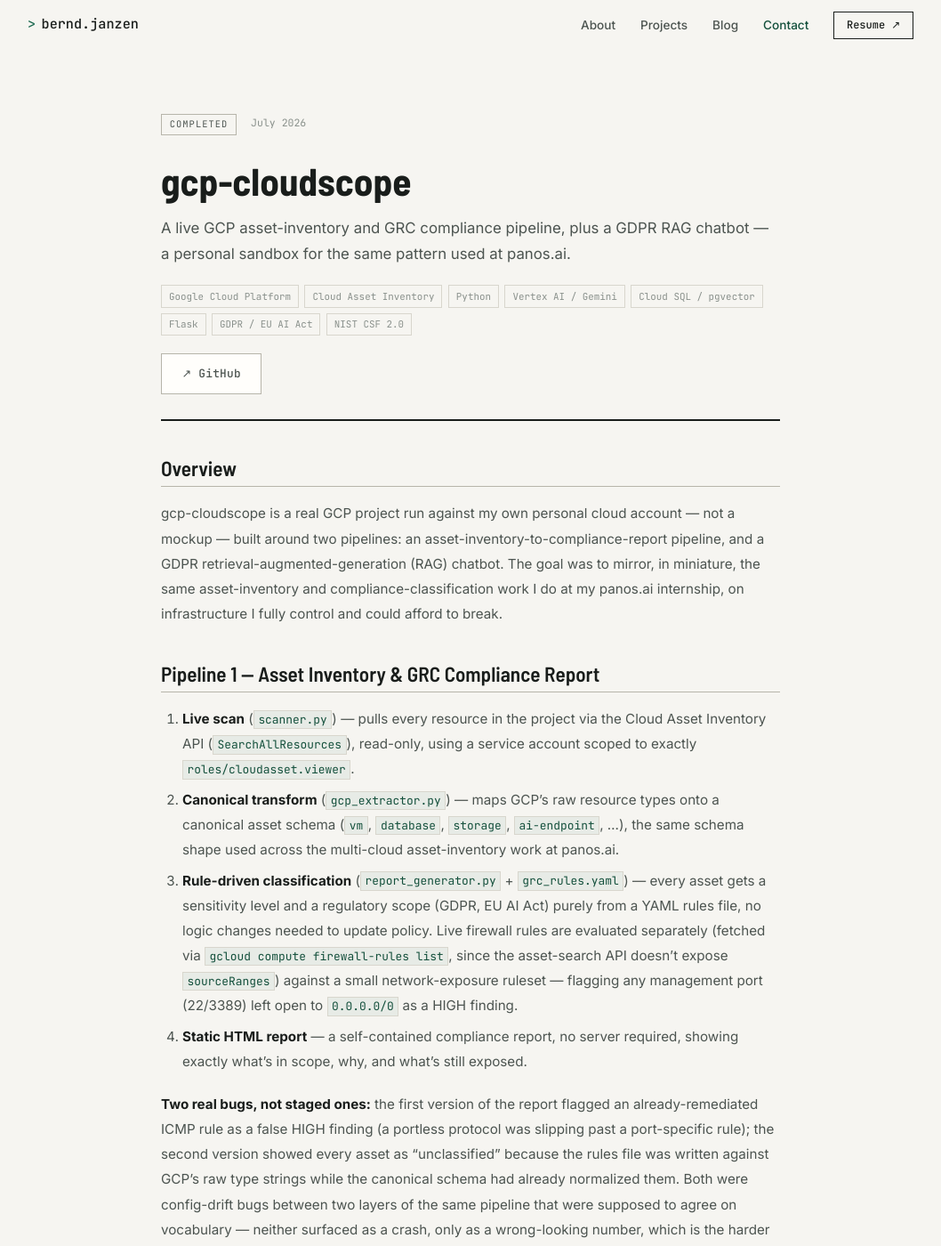
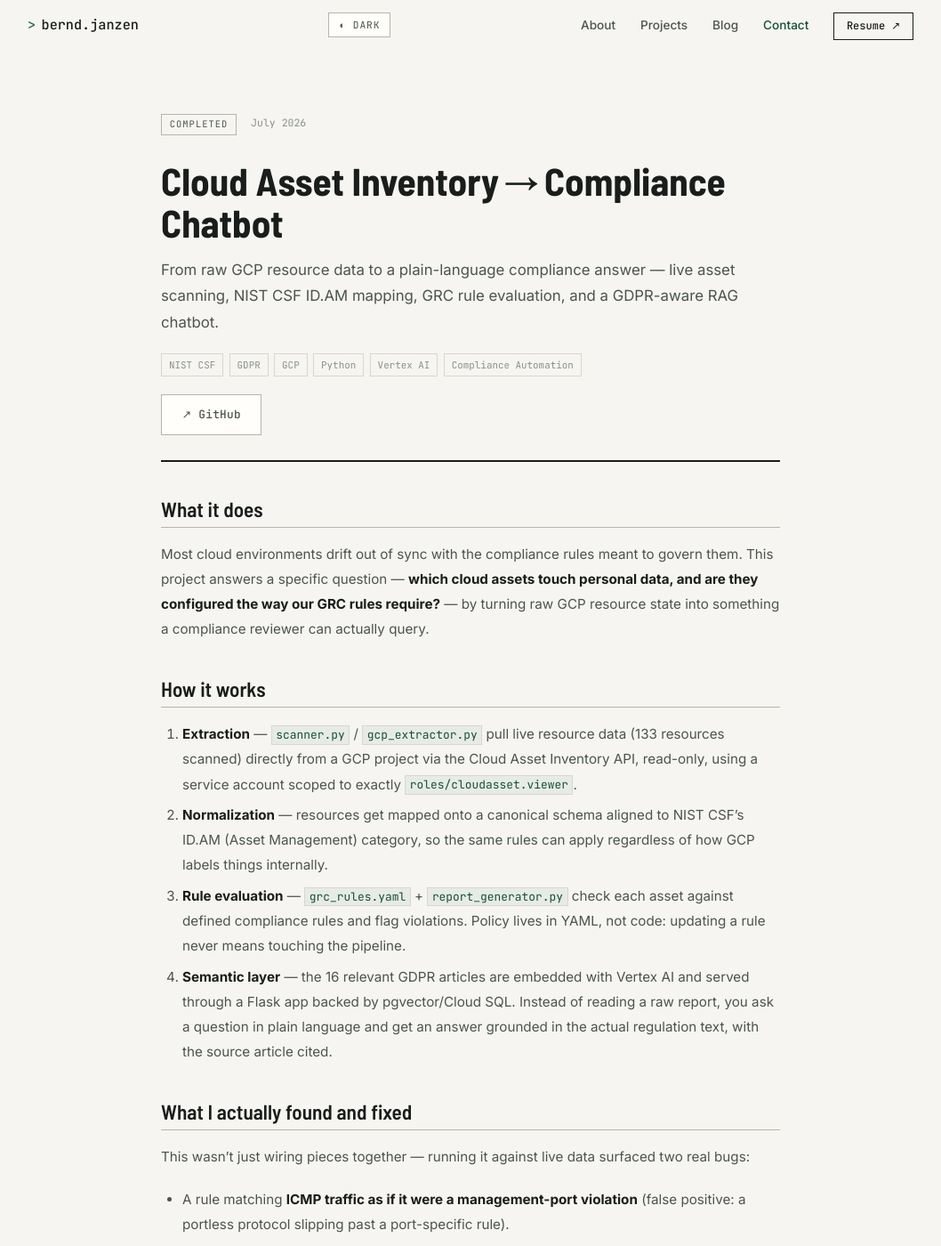
Before and after one commit to manjou/manjou.github.io, a Jekyll site: the page built from _projects/gcp-cloudscope.md, in a window 1280 px wide and 1400 px high. Shown: the whole window at 89% size, without its empty margins (111-1169 px from the left). Built offline with Jekyll 4.4.1, drawn with Linux system fonts in a browser that asks for light colours; some of the changed text lies outside the part shown.

Commit message:
Add dark/light theme toggle; merge GCP projects into one card; rewrite project page
- Theme toggle in nav: respects prefers-color-scheme, persists to
  localStorage, set pre-paint in head to avoid flash; dark palette
  keeps the document aesthetic
- Single 'Cloud Asset Inventory → Compliance Chatbot' project replaces
  the two GCP cards; full write-up rewritten (incl. AI-agent
  collaboration and known Cloud SQL init issue)
- About: engineering background surfaced (full-stack training,
  agent-directed development)

Co-Authored-By: Claude Fable 5 <noreply@anthropic.com>

```diff
--- a/_includes/head.html
+++ b/_includes/head.html
@@ -3,6 +3,15 @@
 <meta name="description" content="{{ page.description | default: site.description }}">
 <title>{% if page.title %}{{ page.title }} — {{ site.title }}{% else %}{{ site.title }} — {{ site.tagline }}{% endif %}</title>
 
+<script>
+  (function () {
+    var t = localStorage.getItem('theme');
+    if (t !== 'dark' && t !== 'light') {
+      t = window.matchMedia('(prefers-color-scheme: dark)').matches ? 'dark' : 'light';
+    }
+    document.documentElement.setAttribute('data-theme', t);
+  })();
+</script>
 <link rel="stylesheet" href="{{ '/assets/css/main.css' | relative_url }}">
 
 {% seo %}
--- a/_includes/nav.html
+++ b/_includes/nav.html
@@ -3,9 +3,12 @@
     <a href="{{ '/' | relative_url }}" class="nav-logo">
       <span class="accent">&gt;</span> bernd.janzen
     </a>
-    <button class="nav-toggle" id="navToggle" aria-label="Toggle navigation">
-      <span></span><span></span><span></span>
-    </button>
+    <div class="nav-actions">
+      <button class="theme-toggle" id="themeToggle" aria-label="Switch color theme">dark</button>
+      <button class="nav-toggle" id="navToggle" aria-label="Toggle navigation">
+        <span></span><span></span><span></span>
+      </button>
+    </div>
     <ul class="nav-links" id="navLinks">
       <li><a href="{{ '/#about' | relative_url }}" {% if page.url == '/' %}{% endif %}>About</a></li>
       <li><a href="{{ '/#projects' | relative_url }}">Projects</a></li>
--- a/_projects/gcp-cloudscope.md
+++ b/_projects/gcp-cloudscope.md
@@ -1,53 +1,54 @@
 ---
-title: gcp-cloudscope
-description: A live GCP asset-inventory and GRC compliance pipeline, plus a GDPR RAG chatbot — a personal sandbox for the same pattern used at panos.ai.
+title: Cloud Asset Inventory → Compliance Chatbot
+description: From raw GCP resource data to a plain-language compliance answer — live asset scanning, NIST CSF ID.AM mapping, GRC rule evaluation, and a GDPR-aware RAG chatbot.
 status: Completed
 status_class: completed
 github: https://github.com/manjou/gcp-cloudscope
 date: 2026-07-04
 tags:
-  - Google Cloud Platform
-  - Cloud Asset Inventory
+  - NIST CSF
+  - GDPR
+  - GCP
   - Python
-  - Vertex AI / Gemini
-  - Cloud SQL / pgvector
-  - Flask
-  - GDPR / EU AI Act
-  - NIST CSF 2.0
+  - Vertex AI
+  - Compliance Automation
 ---
 
-## Overview
+## What it does
 
-gcp-cloudscope is a real GCP project run against my own personal cloud account — not a mockup — built around two pipelines: an asset-inventory-to-compliance-report pipeline, and a GDPR retrieval-augmented-generation (RAG) chatbot. The goal was to mirror, in miniature, the same asset-inventory and compliance-classification work I do at my panos.ai internship, on infrastructure I fully control and could afford to break.
+Most cloud environments drift out of sync with the compliance rules meant to govern them. This project answers a specific question — **which cloud assets touch personal data, and are they configured the way our GRC rules require?** — by turning raw GCP resource state into something a compliance reviewer can actually query.
 
-## Pipeline 1 — Asset Inventory & GRC Compliance Report
+## How it works
 
-1. **Live scan** (`scanner.py`) — pulls every resource in the project via the Cloud Asset Inventory API (`SearchAllResources`), read-only, using a service account scoped to exactly `roles/cloudasset.viewer`.
-2. **Canonical transform** (`gcp_extractor.py`) — maps GCP's raw resource types onto a canonical asset schema (`vm`, `database`, `storage`, `ai-endpoint`, …), the same schema shape used across the multi-cloud asset-inventory work at panos.ai.
-3. **Rule-driven classification** (`report_generator.py` + `grc_rules.yaml`) — every asset gets a sensitivity level and a regulatory scope (GDPR, EU AI Act) purely from a YAML rules file, no logic changes needed to update policy. Live firewall rules are evaluated separately (fetched via `gcloud compute firewall-rules list`, since the asset-search API doesn't expose `sourceRanges`) against a small network-exposure ruleset — flagging any management port (22/3389) left open to `0.0.0.0/0` as a HIGH finding.
-4. **Static HTML report** — a self-contained compliance report, no server required, showing exactly what's in scope, why, and what's still exposed.
+1. **Extraction** — `scanner.py` / `gcp_extractor.py` pull live resource data (133 resources scanned) directly from a GCP project via the Cloud Asset Inventory API, read-only, using a service account scoped to exactly `roles/cloudasset.viewer`.
+2. **Normalization** — resources get mapped onto a canonical schema aligned to NIST CSF's ID.AM (Asset Management) category, so the same rules can apply regardless of how GCP labels things internally.
+3. **Rule evaluation** — `grc_rules.yaml` + `report_generator.py` check each asset against defined compliance rules and flag violations. Policy lives in YAML, not code: updating a rule never means touching the pipeline.
+4. **Semantic layer** — the 16 relevant GDPR articles are embedded with Vertex AI and served through a Flask app backed by pgvector/Cloud SQL. Instead of reading a raw report, you ask a question in plain language and get an answer grounded in the actual regulation text, with the source article cited.
 
-**Two real bugs, not staged ones:** the first version of the report flagged an already-remediated ICMP rule as a false HIGH finding (a portless protocol was slipping past a port-specific rule); the second version showed every asset as "unclassified" because the rules file was written against GCP's raw type strings while the canonical schema had already normalized them. Both were config-drift bugs between two layers of the same pipeline that were supposed to agree on vocabulary — neither surfaced as a crash, only as a wrong-looking number, which is the harder kind of bug to catch.
+## What I actually found and fixed
+
+This wasn't just wiring pieces together — running it against live data surfaced two real bugs:
+
+- A rule matching **ICMP traffic as if it were a management-port violation** (false positive: a portless protocol slipping past a port-specific rule).
+- A rules file written against **GCP's raw internal type strings instead of the normalized schema**, which silently broke every rule relying on it — every asset showed as "unclassified."
+
+Both were config-drift bugs between two layers of the same pipeline that were supposed to agree on vocabulary. Neither surfaced as a crash, only as a wrong-looking number — the harder kind of bug to catch. Both required tracing the mismatch back through the pipeline to fix.
 
 ## Security finding: the exposure nobody created
 
-Scanning the project surfaced roughly 40 unused subnets spread across every GCP region — an artifact of GCP's default VPC auto-provisioning a subnet per region at project creation — and two firewall rules open to the entire internet: `default-allow-rdp` (TCP 3389, for a project running zero Windows machines) and `default-allow-ssh` (TCP 22, unrestricted). Remediated via the `gcloud` CLI rather than the console, so the fix is reproducible: deleted the RDP rule outright, and restricted SSH to a single source IP. Verified the fix two ways — `firewall-rules describe` (not the ambiguous `list` output) and `get-effective-firewalls` at the instance level, to prove nothing was being inherited from an organization policy above the project.
+Scanning the project also surfaced roughly 40 unused default subnets and two firewall rules open to the entire internet: `default-allow-rdp` (TCP 3389, in a project running zero Windows machines) and `default-allow-ssh` (TCP 22, unrestricted). Remediated via the `gcloud` CLI so the fix is reproducible — RDP rule deleted, SSH restricted to a single source IP — and verified two ways: `firewall-rules describe` and `get-effective-firewalls` at the instance level, to prove nothing was inherited from a policy above the project.
 
-## Pipeline 2 — GDPR Compliance Chatbot (RAG)
+## Built with AI-agent collaboration
 
-A small retrieval-augmented-generation service: GDPR article text is embedded once via Vertex AI (`text-embedding-004`) into a Cloud SQL/pgvector table; a question comes in through a minimal HTML chat page, gets embedded the same way, semantically matched against the stored articles, and answered by Gemini using only the matched regulation text as context — with every question and answer logged to an audit table. The point of the RAG approach over asking Gemini directly: the answer is grounded in the actual regulation text, and every response cites which article it came from.
+This was built working with an AI coding agent throughout. My role was defining the compliance problem, designing the schema and rule logic, and validating the output against real data — including catching the two bugs above. Directing and reviewing an agent through a working technical pipeline, and knowing when its output is wrong, is itself part of the skill this project demonstrates.
 
-## Security practices carried through the whole project
+## Security practices carried through
 
-- **No key files** — every GCP call authenticates via Application Default Credentials; nothing to leak because nothing is written to disk.
-- **Secrets fail loud** — Cloud SQL config lives in `.env` only, with no hardcoded fallback, so missing configuration crashes at startup rather than misbehaving silently.
-- **A leaked secret found early got rotated, not just deleted** — a Cloud SQL password briefly present in git history was rotated via `gcloud sql users set-password` before the history was scrubbed with `git filter-repo`; scrubbing alone would only have been cosmetic.
-- **Same treatment applied again before this repo went public** — a real GCP project ID, project number, and a personal IP address were found in tracked files and git history during the pre-publish review, and were redacted with the same `filter-repo` approach, done while the repo still had zero remote (the safest possible moment to rewrite history).
+- **No key files** — every GCP call authenticates via Application Default Credentials.
+- **Secrets fail loud** — Cloud SQL config lives in `.env` only, no hardcoded fallback; missing configuration crashes at startup instead of misbehaving silently.
+- **A leaked secret got rotated, not just deleted** — a Cloud SQL password briefly in git history was rotated via `gcloud sql users set-password` before the history was scrubbed with `git filter-repo`.
+- **Pre-publish review** — a real project ID, project number, and personal IP found in tracked files were redacted the same way before the repo went public.
 
-## Skills demonstrated
+## Where it stands
 
-- Cloud Asset Inventory API usage with least-privilege service accounts
-- Rule-driven GRC classification decoupled from code (YAML policy, not hardcoded logic)
-- Firewall/network exposure auditing and CLI-based remediation, independently verified
-- Retrieval-augmented generation (Vertex AI embeddings + pgvector + Gemini)
-- Git history remediation (credential rotation, `git filter-repo`) — used twice, for two separate real findings
+Public repo, deployed and screenshotted. One known unresolved issue: the Cloud SQL connector occasionally hangs on init (not blocking — the chat UI works; initialization sometimes needs a retry).
--- a/assets/css/main.scss
+++ b/assets/css/main.scss
@@ -104,11 +104,41 @@
   --accent-ink:   #14503c;
   --accent-wash:  rgba(30, 107, 82, 0.07);
   --warn:         #a3512e;
+  --panel:        #191d1b;
+  --panel-fg:     #f6f5f1;
   --display:      'Barlow Semi Condensed', 'Arial Narrow', sans-serif;
   --sans:         'Inter', -apple-system, BlinkMacSystemFont, 'Segoe UI', sans-serif;
   --mono:         'JetBrains Mono', 'SF Mono', 'Courier New', monospace;
   --max-width:    1060px;
   --transition:   0.18s ease;
+}
+
+/* Dark theme — same document, read at night. Toggled via data-theme
+   (set inline in head.html before first paint). */
+:root[data-theme="dark"] {
+  --paper:        #15181a;
+  --surface:      #1b1f21;
+  --ink:          #e6e4dc;
+  --ink-soft:     #a8aca6;
+  --ink-faint:    #6f746f;
+  --rule:         #2d3234;
+  --rule-strong:  #41474a;
+  --accent:       #4fae8b;
+  --accent-ink:   #6cc2a2;
+  --accent-wash:  rgba(79, 174, 139, 0.09);
+  --panel:        #101314;
+}
+
+:root[data-theme="dark"] .btn-primary {
+  background: var(--ink);
+  border-color: var(--ink);
+  color: var(--paper);
+}
+
+:root[data-theme="dark"] .btn-primary:hover {
+  background: var(--accent);
+  border-color: var(--accent);
+  color: #101314;
 }
 
 /* ===========================
@@ -250,6 +280,32 @@ code, pre {
 }
 
 .nav-logo .accent { color: var(--accent); }
+
+.nav-actions {
+  display: flex;
+  align-items: center;
+  gap: 0.75rem;
+}
+
+.theme-toggle {
+  font-family: var(--mono);
+  font-size: 0.7rem;
+  letter-spacing: 0.08em;
+  text-transform: uppercase;
+  padding: 0.35rem 0.7rem;
+  background: var(--surface);
+  border: 1px solid var(--rule-strong);
+  color: var(--ink-soft);
+  cursor: pointer;
+  transition: color var(--transition), border-color var(--transition);
+}
+
+.theme-toggle::before { content: '◐ '; }
+
+.theme-toggle:hover {
+  color: var(--accent-ink);
+  border-color: var(--accent-ink);
+}
 
 .nav-toggle {
   display: flex;
@@ -1057,7 +1113,7 @@ ul.project-desc li { margin-bottom: 0.35rem; }
    CONTACT STRIP
 =========================== */
 .contact-strip {
-  background: var(--ink);
+  background: var(--panel);
   padding: 3.5rem 0;
   margin-top: 2rem;
 }
@@ -1070,7 +1126,7 @@ ul.project-desc li { margin-bottom: 0.35rem; }
 }
 
 .contact-text h2 {
-  color: var(--paper);
+  color: var(--panel-fg);
   font-size: 1.7rem;
   font-weight: 700;
   margin-bottom: 0.4rem;
@@ -1093,15 +1149,15 @@ ul.project-desc li { margin-bottom: 0.35rem; }
   gap: 0.5rem;
   padding: 0.6rem 1.1rem;
   border: 1px solid rgba(246,245,241,0.3);
-  color: var(--paper);
+  color: var(--panel-fg);
   font-family: var(--mono);
   font-size: 0.8rem;
 }
 
 .contact-link:hover {
-  border-color: var(--paper);
+  border-color: var(--panel-fg);
   background: rgba(246,245,241,0.08);
-  color: var(--paper);
+  color: var(--panel-fg);
 }
 
 @media (min-width: 768px) {
@@ -1117,7 +1173,7 @@ ul.project-desc li { margin-bottom: 0.35rem; }
 =========================== */
 .footer {
   padding: 1.75rem 0;
-  background: var(--ink);
+  background: var(--panel);
   border-top: 1px solid rgba(246,245,241,0.12);
 }
 
@@ -1148,7 +1204,7 @@ ul.project-desc li { margin-bottom: 0.35rem; }
   color: rgba(246,245,241,0.55);
 }
 
-.footer-links a:hover { color: var(--paper); }
+.footer-links a:hover { color: var(--panel-fg); }
 
 /* ===========================
    PAGE HERO (inner pages)
--- a/assets/js/main.js
+++ b/assets/js/main.js
@@ -1,3 +1,17 @@
+// Theme toggle (initial theme is set inline in head.html to avoid a flash)
+const themeToggle = document.getElementById('themeToggle');
+if (themeToggle) {
+  const label = () =>
+    document.documentElement.getAttribute('data-theme') === 'dark' ? 'light' : 'dark';
+  themeToggle.textContent = label();
+  themeToggle.addEventListener('click', () => {
+    const next = label();
+    document.documentElement.setAttribute('data-theme', next);
+    localStorage.setItem('theme', next);
+    themeToggle.textContent = label();
+  });
+}
+
 // Nav scroll effect
 const nav = document.getElementById('nav');
 if (nav) {
```
Also changed, not shown: index.html (+11 -27 lines).
